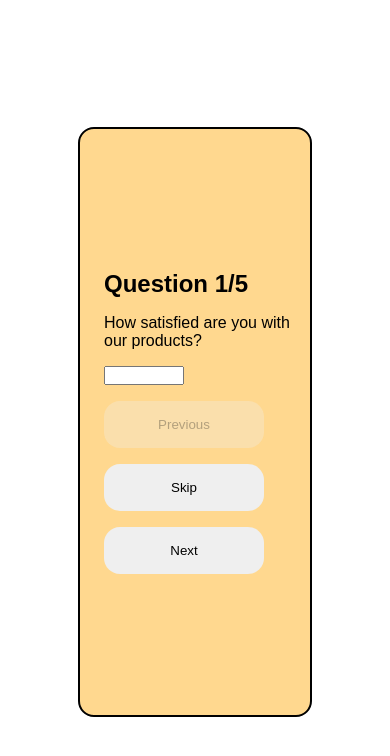
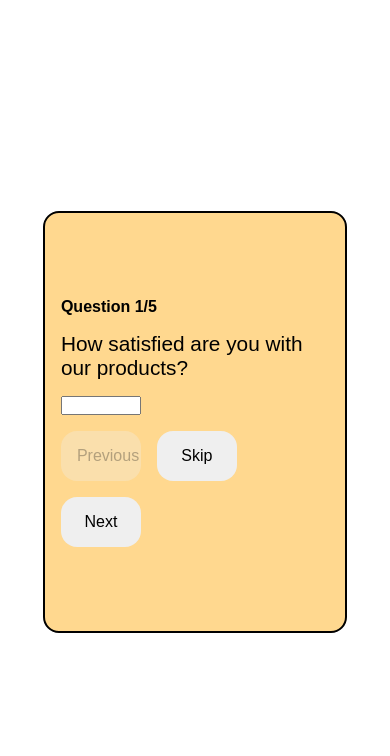
Before and after one commit to sagarkashyap21/survey-app, a React (Create React App) app: page / in a window 390 px wide. Both pictures are taken after a click on the button "Start Survey". Shown: the top 756 px of the page. Built offline with nearby package versions, Linux system fonts and the light colour scheme.

Commit message:
fourth commit

```diff
--- a/src/App.css
+++ b/src/App.css
@@ -6,6 +6,14 @@
   }
   body{
     font-family:  "Inria Sans", sans-serif;;
+  }
+  .cont{
+    /* background-color: rgb(55, 14, 240); */
+    height: 100vh;
+    width: 100vw;
+    display: flex;
+    justify-content: center;
+    align-items: center;
   }
   .container{
     border:2px solid black;
@@ -16,29 +24,29 @@
     display: flex;
     justify-content: center;
     align-items: center;
+    padding: 2rem 1rem 2rem 3rem;
   }
   button{
     border:none;
-    width: 8rem;
+    /* width: 10rem; */
     margin: 1rem 1rem 0 0;
     padding: 1rem;
     border-radius: 1rem;
+    font-size: 2rem;
+  }
+  h1{
+    font-size: 3rem;
+  }
+  p{
+    font-size: 1.5rem;
+  }
+  input{
+    width: 7rem;
   }
   .question{
     margin: 1rem 0 1rem 0;
   }
-  .input{
-    width: 5rem;
-  }
-  .cont{
-    /* background-color: rgb(55, 14, 240); */
-    height: 100vh;
-    width: 100vw;
-    display: flex;
-    justify-content: center;
-    align-items: center;
-  }
-  @media screen and (max-width: 1024px) {
+  /* @media screen and (max-width: 1024px) {
     .container{
       width: 60vw;
       height: 80vh;
@@ -72,4 +80,84 @@
       width: 10rem;
       display: block;
   }
+  } */
+  @media screen and (max-width: 930px ) {
+    .container{
+    height: 65vh;
+    width: 60vw;
+    }
+    .btn{
+      width: 7rem;
+      font-size: 1rem;
+    }
   }
+
+
+  @media screen and (max-width: 768px ) {
+    .container{
+width: 70vw;
+    }
+    h1{
+      font-size: 3rem;
+    }
+
+    h2{
+      font-size: 2rem;
+    }
+    p{
+      font-size: 1.6rem;
+    }
+    /* .btn{
+      width: 8rem;
+      font-size: 1.5rem;
+    } */
+    .btn {
+      width: 7rem;
+      font-size: 1.2rem;
+}
+    #surveybutton {
+      width: 14rem;
+  }
+  }
+
+  @media screen and (max-width: 425px )  {
+    .container{
+      width: 78vw;
+      height: 50vh;
+      padding: 1rem 1rem 1rem 1rem;
+    }
+    h1{
+      font-size: 1.7rem;
+    }
+    .btn{
+      width: 5rem;
+      font-size: 1rem;
+    }
+    #surveybutton{
+      width: 8rem;
+      font-size: 1rem;
+    }
+    h2{
+      font-size: 1rem;
+    }
+    p{
+      font-size: 1.3rem;
+    }
+    input{
+      width: 5rem;
+    }
+  }
+  @media screen and (max-width: 375px ) {
+    .btn {
+      width: 4rem;
+      font-size: .6rem;
+  }
+  }
+  @media  screen and (max-width:320px) {
+    .container{
+      height: 52vh;
+    }
+    h1{
+      font-size: 1.5rem;
+    }
+  }
--- a/src/components/SurveyQuestion.js
+++ b/src/components/SurveyQuestion.js
@@ -50,12 +50,12 @@ const SurveyQuestion = ({ currentQuestionIndex, onNext, onPrevious, onSkip, onSu
         />
       )}
       <div>
-        <button onClick={onPrevious} disabled={currentQuestionIndex === 0}>Previous</button>
-        <button onClick={onSkip}>Skip</button>
+        <button className="btn"  onClick={onPrevious} disabled={currentQuestionIndex === 0}>Previous</button>
+        <button className="btn" onClick={onSkip}>Skip</button>
         {currentQuestionIndex < questions.length - 1 ? (
-          <button onClick={handleSubmit}>Next</button>
+          <button className="btn" onClick={handleSubmit}>Next</button>
         ) : (
-          <button onClick={handleSubmit}>Submit</button>
+          <button className="btn" onClick={handleSubmit}>Submit</button>
         )}
       </div>
     </div>
--- a/src/components/WelcomeScreen.js
+++ b/src/components/WelcomeScreen.js
@@ -4,7 +4,7 @@ const WelcomeScreen = ({ onStart }) => {
   return (
     <div>
       <h1>Customer Survey</h1>
-      <button onClick={onStart}>Start Survey</button>
+      <button id="surveybutton" onClick={onStart}>Start Survey</button>
     </div>
   );
 };
```
Also changed, not shown: 1 other file (tests, documents, lock files or other folders).
